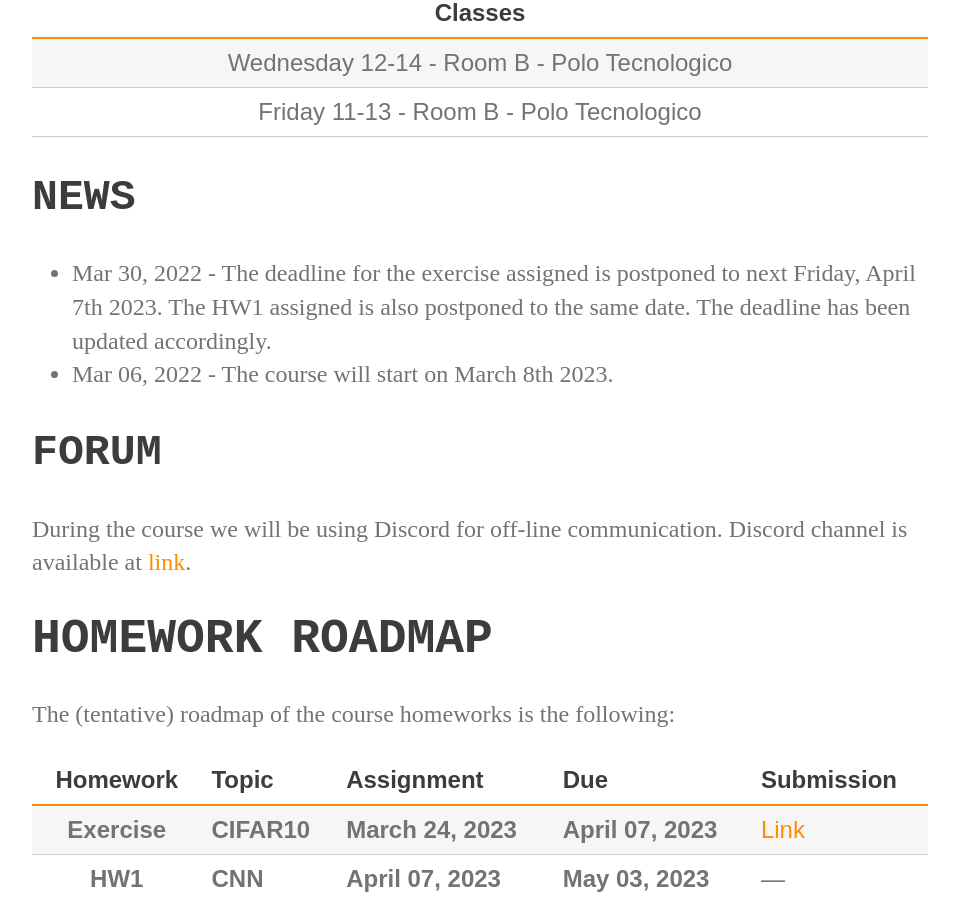
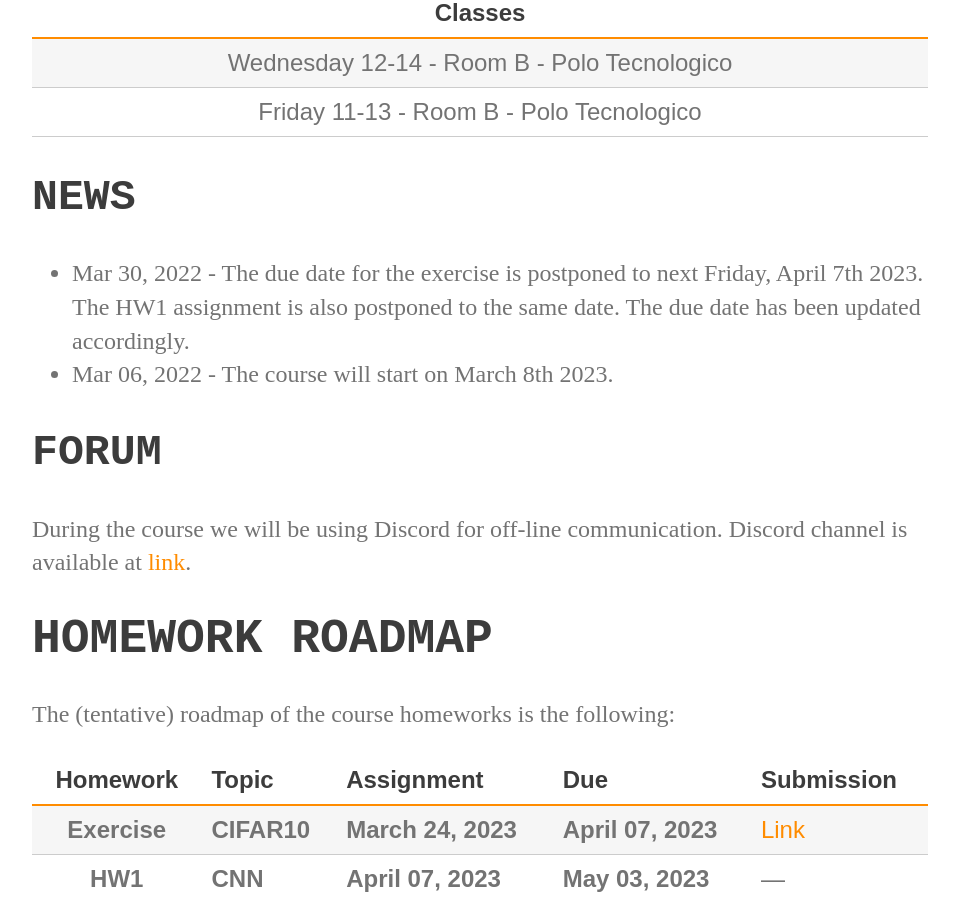
Before and after one commit to perceivelab/knowledge-discovery-course, a Jekyll site: the page built from index.md, in a window 1280 px wide and 900 px high, scrolled down 536 px. Shown: the whole window, without its empty margins (160-1119 px from the left). Built offline with Jekyll 4.4.1, drawn with Linux system fonts in a browser that asks for light colours; our own code applies the rules of GitHub Pages for plain Markdown files.

Commit message:
Update index.md

```diff
--- a/index.md
+++ b/index.md
@@ -13,7 +13,7 @@
 
 
 ## NEWS
-- Mar 30, 2022 - The deadline for the exercise assigned is postponed to next Friday, April 7th 2023.  The HW1 assigned is also postponed to the same date. The deadline has been updated accordingly.
+- Mar 30, 2022 - The due date for the exercise is postponed to next Friday, April 7th 2023.  The HW1 assignment is also postponed to the same date. The due date has been updated accordingly.
 - Mar 06, 2022 - The course will start on March 8th 2023.
 
 
```
